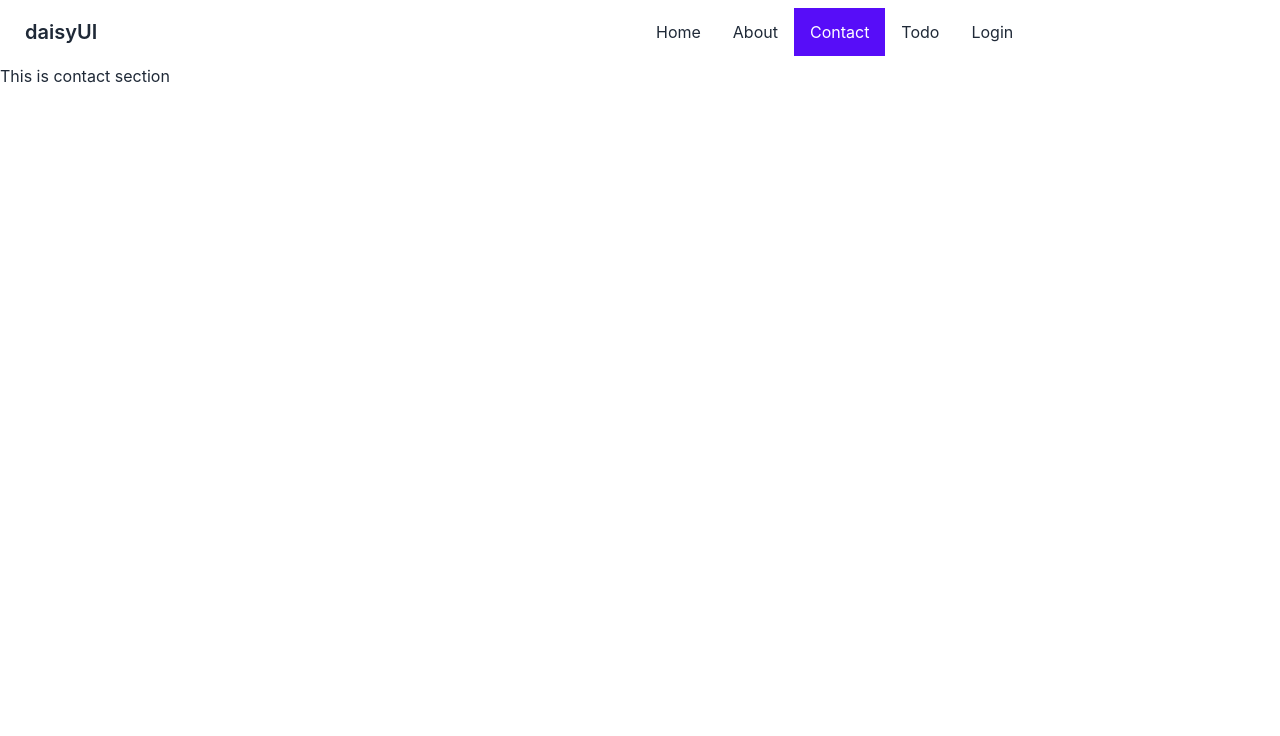
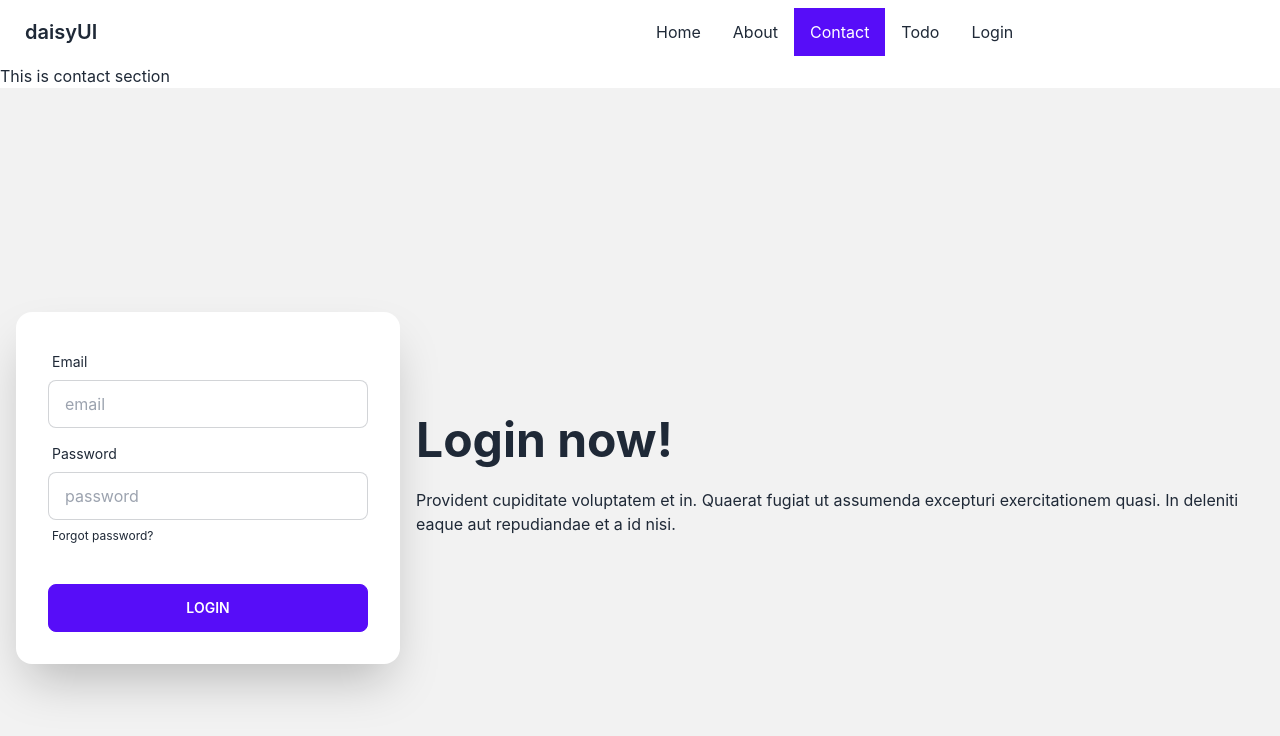
Before and after one commit to minhazul69/todo-app-react, a React (Create React App) app: page /contact in a window 1280 px wide. Shown: the top 736 px of the page. Built offline with nearby package versions, Linux system fonts and the light colour scheme; no server answers.

Commit message:
site complate

```diff
--- a/src/About/About.jsx
+++ b/src/About/About.jsx
@@ -4,6 +4,23 @@ const About = () => {
   return (
     <div>
       <h1>This is about section</h1>
+      <div class="hero min-h-screen bg-base-200">
+        <div class="hero-content flex-col lg:flex-row">
+          <img
+            src="https://api.lorem.space/image/movie?w=260&h=400"
+            class="max-w-sm rounded-lg shadow-2xl"
+          />
+          <div>
+            <h1 class="text-5xl font-bold">Box Office News!</h1>
+            <p class="py-6">
+              Provident cupiditate voluptatem et in. Quaerat fugiat ut assumenda
+              excepturi exercitationem quasi. In deleniti eaque aut repudiandae
+              et a id nisi.
+            </p>
+            <button class="btn btn-primary">Get Started</button>
+          </div>
+        </div>
+      </div>
     </div>
   );
 };
--- a/src/Contact/Contact.jsx
+++ b/src/Contact/Contact.jsx
@@ -4,6 +4,50 @@ const Contact = () => {
   return (
     <div>
       <h1>This is contact section</h1>
+      <div class="hero min-h-screen bg-base-200">
+        <div class="hero-content flex-col lg:flex-row-reverse">
+          <div class="text-center lg:text-left">
+            <h1 class="text-5xl font-bold">Login now!</h1>
+            <p class="py-6">
+              Provident cupiditate voluptatem et in. Quaerat fugiat ut assumenda
+              excepturi exercitationem quasi. In deleniti eaque aut repudiandae
+              et a id nisi.
+            </p>
+          </div>
+          <div class="card flex-shrink-0 w-full max-w-sm shadow-2xl bg-base-100">
+            <div class="card-body">
+              <div class="form-control">
+                <label class="label">
+                  <span class="label-text">Email</span>
+                </label>
+                <input
+                  type="text"
+                  placeholder="email"
+                  class="input input-bordered"
+                />
+              </div>
+              <div class="form-control">
+                <label class="label">
+                  <span class="label-text">Password</span>
+                </label>
+                <input
+                  type="text"
+                  placeholder="password"
+                  class="input input-bordered"
+                />
+                <label class="label">
+                  <a href="#" class="label-text-alt link link-hover">
+                    Forgot password?
+                  </a>
+                </label>
+              </div>
+              <div class="form-control mt-6">
+                <button class="btn btn-primary">Login</button>
+              </div>
+            </div>
+          </div>
+        </div>
+      </div>
     </div>
   );
 };
--- a/src/Home/Home.jsx
+++ b/src/Home/Home.jsx
@@ -4,6 +4,51 @@ const Home = () => {
   return (
     <div>
       <h1>This Is home section</h1>
+
+      <div class="carousel carousel-end rounded-box">
+        <div class="carousel-item">
+          <img
+            src="https://api.lorem.space/image/drink?w=400&h=300&hash=8B7BCDC2"
+            alt="Drink"
+          />
+        </div>
+        <div class="carousel-item">
+          <img
+            src="https://api.lorem.space/image/drink?w=400&h=300&hash=500B67FB"
+            alt="Drink"
+          />
+        </div>
+        <div class="carousel-item">
+          <img
+            src="https://api.lorem.space/image/drink?w=400&h=300&hash=A89D0DE6"
+            alt="Drink"
+          />
+        </div>
+        <div class="carousel-item">
+          <img
+            src="https://api.lorem.space/image/drink?w=400&h=300&hash=225E6693"
+            alt="Drink"
+          />
+        </div>
+        <div class="carousel-item">
+          <img
+            src="https://api.lorem.space/image/drink?w=400&h=300&hash=9D9539E7"
+            alt="Drink"
+          />
+        </div>
+        <div class="carousel-item">
+          <img
+            src="https://api.lorem.space/image/drink?w=400&h=300&hash=BDC01094"
+            alt="Drink"
+          />
+        </div>
+        <div class="carousel-item">
+          <img
+            src="https://api.lorem.space/image/drink?w=400&h=300&hash=7F5AE56A"
+            alt="Drink"
+          />
+        </div>
+      </div>
     </div>
   );
 };
```
